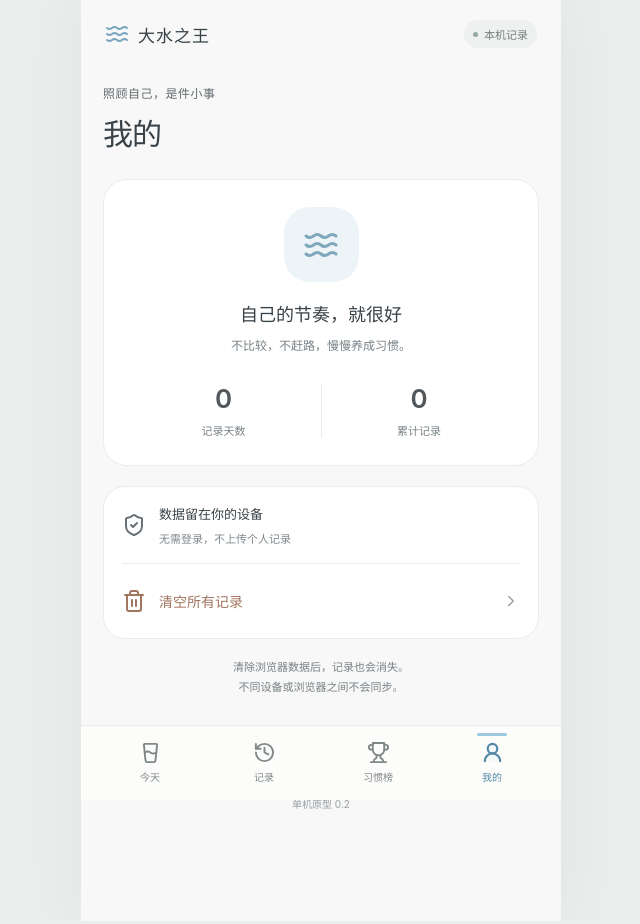
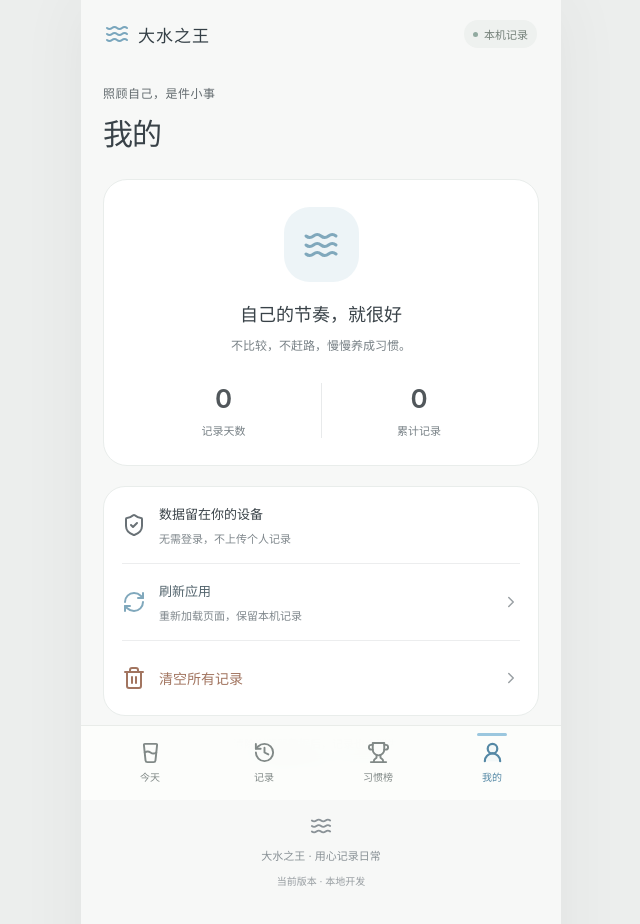
Before and after one commit to wsking233/water-king, a React (Vite) app: page / in a window 1280 px wide. Both pictures are taken after a click on the button "我的". Shown: the top 924 px of the page, without its empty margins (319-959 px from the left). Built offline with nearby package versions, Linux system fonts and the light colour scheme.

Commit message:
feat: add manual app refresh and deployment version display

```diff
--- /dev/null
+++ b/src/build.ts
@@ -0,0 +1,2 @@
+declare const __APP_BUILD__: string;
+export const appBuild = __APP_BUILD__;
--- a/src/main.tsx
+++ b/src/main.tsx
@@ -14,6 +14,7 @@ import {
   GlassWater,
   UserRound,
   ShieldCheck,
+  RefreshCw,
   Minus,
   ArrowUpRight,
 } from "lucide-react";
@@ -36,6 +37,7 @@ import {
   type Kind,
 } from "./records";
 import "./style.css";
+import { appBuild } from "./build";
 const labels = { water: "喝水", small: "嘘嘘" };
 type Tab = "today" | "history" | "rank" | "me";
 type Sheet = Kind | "clear" | Entry | RecordGroup | null;
@@ -98,6 +100,17 @@ function BottomSheet({
   );
 }
 function App() {
+  const [refreshing, setRefreshing] = useState(false);
+  function refreshApp() {
+    if (!navigator.onLine) {
+      setError("当前处于离线状态，请联网后再刷新应用。记录仍保存在本机。");
+      return;
+    }
+    setRefreshing(true);
+    const url = new URL(window.location.href);
+    url.searchParams.set("_refresh", String(Date.now()));
+    window.location.replace(url.toString());
+  }
   const [initial] = useState(() => {
     try {
       const state = readStore(
@@ -589,6 +602,18 @@ function App() {
                   <small>无需登录，不上传个人记录</small>
                 </span>
               </div>
+              <button
+                className="refresh-app"
+                onClick={refreshApp}
+                disabled={refreshing}
+              >
+                <RefreshCw className={refreshing ? "refresh-spinning" : ""} />
+                <span>
+                  <strong>{refreshing ? "正在刷新…" : "刷新应用"}</strong>
+                  <small>重新加载页面，保留本机记录</small>
+                </span>
+                <ChevronRight size={18} />
+              </button>
               <button onClick={() => open("clear")}>
                 <Trash2 />
                 <span>清空所有记录</span>
@@ -603,7 +628,7 @@ function App() {
             <div className="app-signature">
               <Waves size={22} />
               <span>大水之王 · 用心记录日常</span>
-              <small>单机原型 0.2</small>
+              <small>当前版本 · {appBuild}</small>
             </div>
           </>
         )}
--- a/src/style.css
+++ b/src/style.css
@@ -1642,3 +1642,18 @@ body {
     padding-bottom: 7px;
   }
 }
+
+.settings .refresh-app {
+  color: #53646d;
+}
+.refresh-app > svg:first-child {
+  color: #80a8bc;
+}
+.refresh-spinning {
+  animation: refresh-spin 1s linear infinite;
+}
+@keyframes refresh-spin {
+  to {
+    transform: rotate(360deg);
+  }
+}
--- /dev/null
+++ b/vite.config.js
@@ -0,0 +1,19 @@
+import { defineConfig } from "vite";
+import { execFileSync } from "node:child_process";
+
+function buildId() {
+  if (process.env.GITHUB_SHA) return process.env.GITHUB_SHA.slice(0, 7);
+  try {
+    return execFileSync("git", ["rev-parse", "--short=7", "HEAD"], {
+      encoding: "utf8",
+    }).trim();
+  } catch {
+    return "local";
+  }
+}
+
+export default defineConfig(({ command }) => ({
+  define: {
+    __APP_BUILD__: JSON.stringify(command === "serve" ? "本地开发" : buildId()),
+  },
+}));
```
Also changed, not shown: 1 other file (tests, documents, lock files or other folders).
